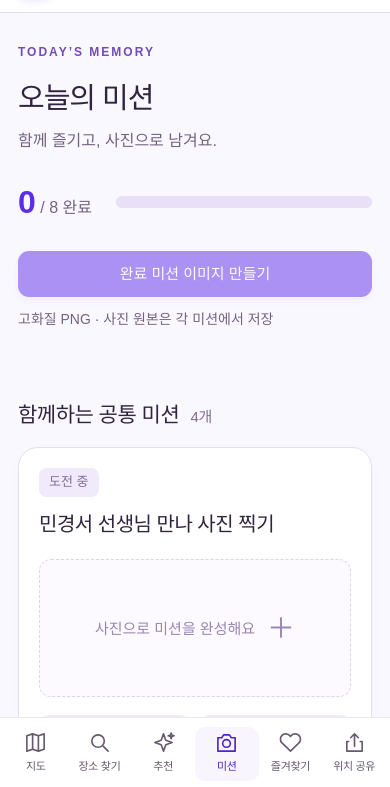
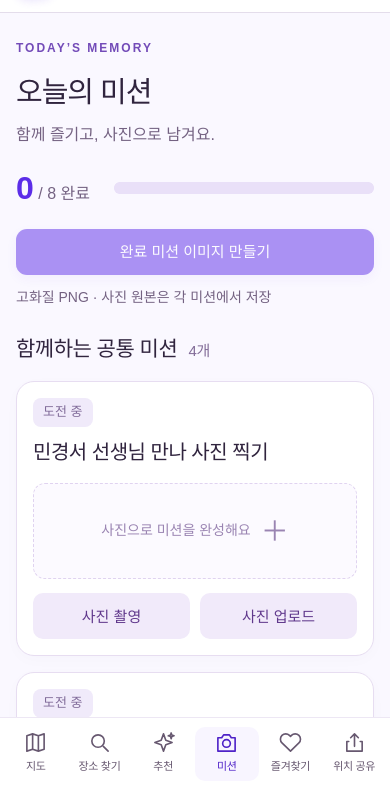
Before and after one commit to leewoojin1120sss/lotteworld, a website: page index.html in a window 390 px wide. Both pictures are taken after a click on the button "미션". Shown: the part 57-844 px from the top of the page. Drawn offline with Linux system fonts and the light colour scheme; no server answers.

Commit message:
Fit mission view to tablet and mobile windows

```diff
--- a/missions.css
+++ b/missions.css
@@ -1,11 +1,13 @@
-/* Missions keep their own scrolling area, leaving the map state intact. */
+/* Let flex layout measure the header instead of guessing its height. */
+.missions-open{display:flex;flex-direction:column;height:100vh;height:100dvh;overflow:hidden}
+.missions-open .header{flex-shrink:0}
 .missions-open .app-layout{display:none}
-#missionsView{position:fixed;inset:82px 0 0;overflow-y:auto;overscroll-behavior:contain;background:#faf8ff;z-index:20;scrollbar-width:thin}
+#missionsView{position:relative;flex:1;min-height:0;width:100%;overflow-y:auto;overscroll-behavior:contain;background:#faf8ff;z-index:20;scrollbar-width:thin;scroll-padding:20px;padding-bottom:env(safe-area-inset-bottom,0px);-webkit-overflow-scrolling:touch}
 #missionsView[hidden]{display:none}
-.missions-shell{max-width:1080px;margin:auto;padding:40px 32px 64px;color:#30243e}
+.missions-shell{width:100%;max-width:1600px;margin:auto;padding:clamp(20px,2.5vw,36px) clamp(16px,2.5vw,40px) 32px;color:#30243e}
 .mission-eyebrow{font-size:12px;letter-spacing:2px;color:#734bb8;font-weight:750}
-.missions-heading h1{font-size:34px;letter-spacing:-1px;margin:12px 0 8px}
-.missions-heading p{font-size:17px;color:#746282;margin:0 0 24px}
+.missions-heading h1{font-size:30px;letter-spacing:-1px;margin:10px 0 8px}
+.missions-heading p{font-size:17px;color:#746282;margin:0 0 16px}
 .mission-progress{display:flex;align-items:center;gap:24px;max-width:460px}
 .mission-progress strong{font-size:32px;color:#5c2de8;white-space:nowrap}
 .mission-progress small{font-size:16px;color:#746282;font-weight:500}
@@ -13,42 +15,55 @@
 .mission-progress progress::-webkit-progress-bar{background:#e9e0f8;border-radius:12px}
 .mission-progress progress::-webkit-progress-value{background:#6a36df;border-radius:12px}
 .mission-progress progress::-moz-progress-bar{background:#6a36df;border-radius:12px}
-.mission-export{display:flex;align-items:center;flex-wrap:wrap;gap:12px;margin-top:24px}
+.mission-export{display:flex;align-items:center;flex-wrap:wrap;gap:12px;margin-top:16px}
 .mission-export span{font-size:14px;color:#746282}
 .mission-export button:disabled{opacity:.5;cursor:default}
 .mission-status{min-height:24px;line-height:1.6;font-size:15px;color:#5e3689;margin:14px 0;overflow-wrap:anywhere}
+.mission-status:empty{display:none}
 .mission-export-ready{display:flex;gap:10px;align-items:center;flex-wrap:wrap;padding:18px;border:1px solid #d8c5fa;border-radius:16px;background:#f0e7ff;margin-bottom:28px}
 .mission-export-ready strong{margin-right:auto;font-size:16px}
-.mission-group{margin:30px 0}
+.mission-group{margin:24px 0}
 .mission-group h2{font-size:23px;letter-spacing:-.5px;margin:0 0 16px}
 .mission-group h2 small{font-size:15px;font-weight:500;color:#826c98;margin-left:6px}
-.mission-grid{display:grid;grid-template-columns:repeat(2,minmax(0,1fr));gap:20px;align-items:start}
-.mission-card{border:1px solid #e7ddf1;border-radius:20px;background:#fff;overflow:hidden;box-shadow:0 4px 16px #44226405;min-width:0}
+.mission-grid{display:grid;grid-template-columns:repeat(2,minmax(0,1fr));gap:16px;align-items:stretch}
+.mission-card{display:flex;flex-direction:column;border:1px solid #e7ddf1;border-radius:18px;background:#fff;overflow:hidden;box-shadow:0 4px 16px #44226405;min-width:0}
 .mission-card.completed{border-color:#bea3ee}
-.mission-card-title{padding:22px 22px 18px}
+.mission-card-title{padding:16px}
 .mission-card-title>span{display:inline-block;font-size:13px;line-height:1.3;font-weight:700;padding:6px 10px;border-radius:8px;background:#f0eafa;color:#806b99}
 .completed .mission-card-title>span{background:#eae0ff;color:#5c2de8}
-.mission-card-title h3{font-size:21px;line-height:1.5;letter-spacing:-.5px;margin:12px 0 0;overflow-wrap:anywhere}
+.mission-card-title h3{font-size:20px;line-height:1.5;letter-spacing:-.5px;margin:10px 0 0;overflow-wrap:anywhere}
 .mission-card-title p{font-size:15px;line-height:1.75;color:#746282;margin:10px 0 0;overflow-wrap:anywhere}
-.mission-photo{display:block;width:100%;height:250px;object-fit:contain;background:#f5f2fa}
-.mission-photo-empty{margin:0 20px;min-height:138px;border:1px dashed #e0d3f0;border-radius:12px;background:#fcfaff;color:#9a84b2;display:flex;align-items:center;justify-content:center;gap:12px;font-size:15px}
+.mission-photo{display:block;width:100%;height:220px;object-fit:contain;background:#f5f2fa}
+.mission-photo-empty{flex:1;margin:0 16px;min-height:96px;padding:16px;border:1px dashed #e0d3f0;border-radius:12px;background:#fcfaff;color:#9a84b2;display:flex;align-items:center;justify-content:center;gap:10px;font-size:14px}
 .mission-photo-empty span{font-size:28px;font-weight:400}
 .mission-photo-meta{font-size:13px;color:#806b99;padding:12px 22px 0}
-.mission-photo-actions{display:grid;grid-template-columns:repeat(2,minmax(0,1fr));gap:10px;padding:18px 20px 20px}
+.mission-photo-actions{display:grid;grid-template-columns:repeat(2,minmax(0,1fr));gap:10px;margin-top:auto;padding:14px 16px 16px}
 .mission-photo-actions button{min-width:0;min-height:46px;padding:10px 8px;border-radius:10px;background:#f1eafa;color:#60388c;font-size:15px;font-weight:650;touch-action:manipulation}
 .mission-photo-actions button:hover{background:#e8ddf7}
 .mission-photo-actions [data-mission-remove]{color:#956778;background:#fbf4f7}
 .missions-storage-note{font-size:14px;line-height:1.9;color:#806b99;margin-top:32px}
 .missions-open #toggleMapHeader{display:none!important}
+@media(min-width:801px){
+ .missions-heading{display:grid;grid-template-columns:minmax(0,1fr) minmax(240px,400px);column-gap:24px}
+ .mission-eyebrow,.missions-heading h1,.missions-heading p{grid-column:1}
+ .mission-progress{grid-column:2;grid-row:1 / 4;align-self:center}
+ .missions-heading p{margin-bottom:0}
+ .mission-photo{height:180px}
+}
+@media(min-width:1280px){.mission-grid{grid-template-columns:repeat(4,minmax(0,1fr))}}
+@media(min-width:801px) and (max-width:1050px){
+ .missions-open .header{padding:0 18px;gap:14px}
+ .missions-open .header-nav{margin-left:0;gap:16px}
+ .missions-open .brand{font-size:20px}
+ .missions-open .header-actions{gap:0}
+ .missions-open #shareLocation{font-size:13px;padding:10px 12px}
+}
 @media(max-width:800px){
- #missionsView{top:70px;bottom:calc(70px + env(safe-area-inset-bottom,0px))}
- .map-expanded #missionsView{top:50px}
- .missions-shell{padding:26px 18px 32px}
+ .missions-open #missionsView{margin-bottom:calc(70px + env(safe-area-inset-bottom,0px))}
+ .missions-shell{padding:22px 16px 24px}
  .missions-heading h1{font-size:29px}
  .missions-heading p{font-size:16px}
- .mission-grid{grid-template-columns:minmax(0,1fr);gap:16px}
  .mission-group h2{font-size:21px}
- .mission-card-title{padding:20px}
  .mission-card-title h3{font-size:20px}
  .mission-export>.btn{width:100%;justify-content:center}
  .mission-export-ready strong{width:100%}
@@ -56,3 +71,4 @@
  .mobile-bottom-nav.mobile-only{display:grid!important;grid-template-columns:repeat(6,minmax(0,1fr));padding-left:4px;padding-right:4px;gap:0}
  .mobile-bottom-nav button{min-width:0;width:100%;font-size:11px;padding:4px 0;letter-spacing:-.3px;gap:4px}
 }
+@media(max-width:599px){.mission-grid{grid-template-columns:minmax(0,1fr)}}
```
